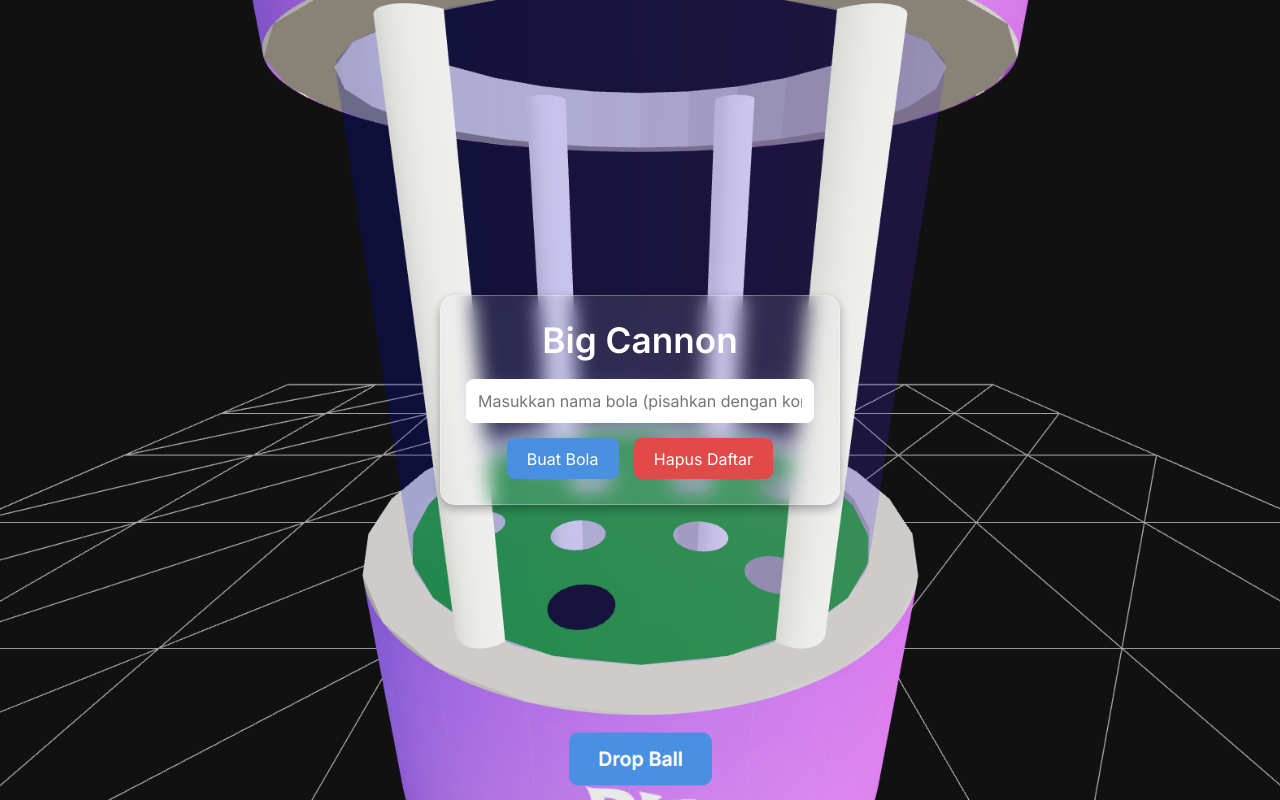
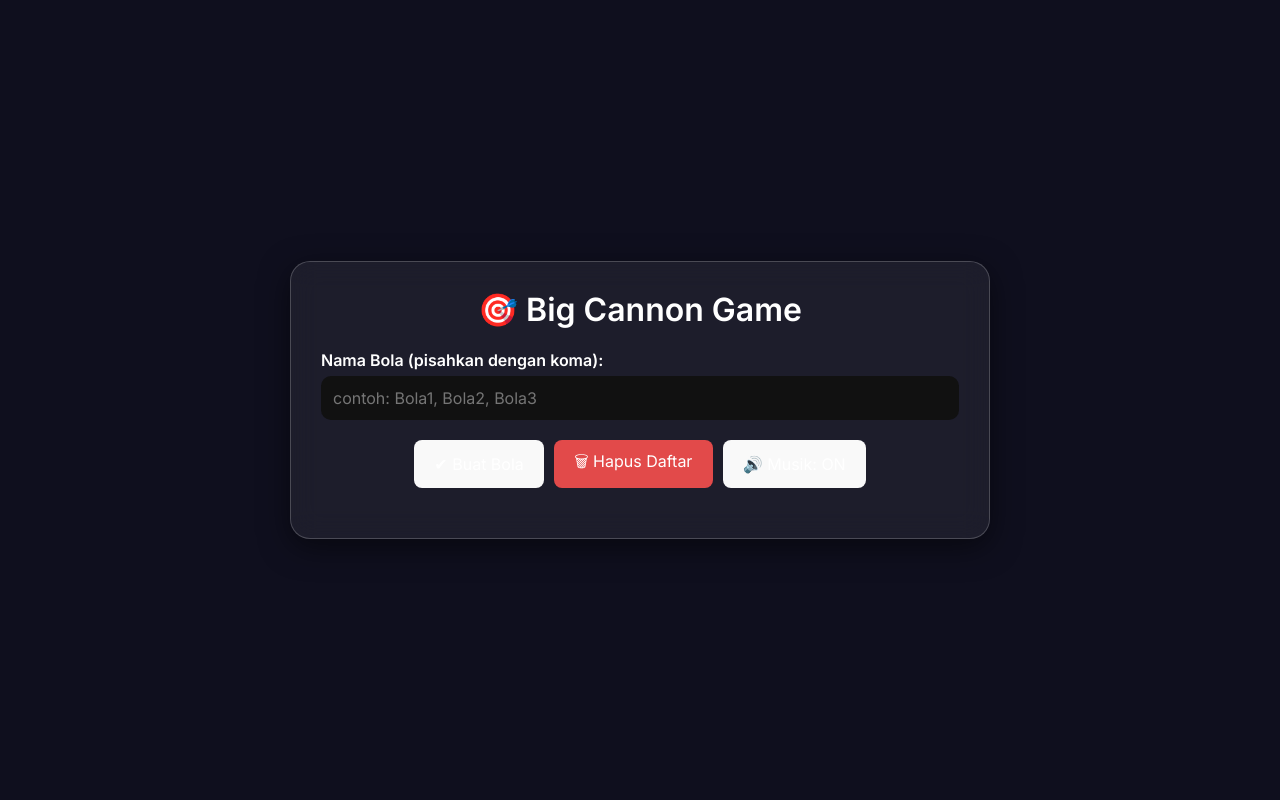
Before and after one commit to achidoang/big-cannon-react, a React (Vite) app: page / in a window 1280 px wide. Built offline with nearby package versions, Linux system fonts and the light colour scheme.

Commit message:
menambah music, perbaikan ui

```diff
--- a/src/App.jsx
+++ b/src/App.jsx
@@ -6,6 +6,9 @@ import GameScene from "./pages/GameScene";
 import MainMenu from "./pages/MainMenu";
 import useGameStore from "./core/state/useGameStore";
 import { OrbitControls } from "@react-three/drei";
+import { useEffect, useState } from "react";
+import useMusicStore from "./core/state/useMusicStore";
+
 import "./styles/DaftarBola.css";
 
 function App() {
@@ -14,6 +17,37 @@ function App() {
   const dropBall = useGameStore((state) => state.dropBall);
   const gameFinished = useGameStore((state) => state.gameFinished);
   const setGameFinished = useGameStore((state) => state.setGameFinished);
+
+  const [showSessionPopup, setShowSessionPopup] = useState(false);
+  const currentIteration = useGameStore((state) => state.currentIteration);
+
+  const [showConfirmPopup, setShowConfirmPopup] = useState(false);
+  const toggleMusic = useMusicStore((state) => state.toggleMusic);
+  const playMusic = useMusicStore((state) => state.playMusic);
+  const isMusicPlaying = useMusicStore((state) => state.isPlaying);
+
+  useEffect(() => {
+    if (currentIteration > 1) {
+      setShowSessionPopup(true);
+      // setTimeout(() => setShowSessionPopup(false), 2000); // tampil 2 detik
+    }
+  }, [currentIteration]);
+
+  // autoplay saat awal
+  useEffect(() => {
+    const tryPlay = async () => {
+      try {
+        await playMusic();
+      } catch (err) {
+        const onUserInteraction = async () => {
+          await playMusic();
+          window.removeEventListener("click", onUserInteraction);
+        };
+        window.addEventListener("click", onUserInteraction);
+      }
+    };
+    tryPlay();
+  }, [playMusic]);
 
   return (
     <div style={{ width: "100vw", height: "100vh", background: "#111" }}>
@@ -50,7 +84,72 @@ function App() {
             </Suspense>
           </Canvas>
 
-          {/* {ballQueue.length > 0 && (
+          {/* Sidebar kiri: tombol musik & kembali */}
+          <div className="left-sidebar-container">
+            <button className="settings-button" onClick={toggleMusic}>
+              {isMusicPlaying ? "🔊" : "🔇"}
+            </button>
+            <button
+              className="back-menu-button"
+              onClick={() => setShowConfirmPopup(true)}
+            >
+              ⬅ Kembali
+            </button>
+          </div>
+
+          {/* Pop up pindah sesi */}
+          {showSessionPopup && (
+            <div className="popup-overlay">
+              <div className="popup-content">
+                <h3>✨ Sesi Baru Dimulai!</h3>
+                <p>Silakan lanjut untuk memulai sesi selanjutnya.</p>
+                <button
+                  className="popup-button"
+                  onClick={() => setShowSessionPopup(false)}
+                >
+                  Lanjut
+                </button>
+              </div>
+            </div>
+          )}
+
+          {/* pop up konfirmasi  */}
+          {showConfirmPopup && (
+            <div className="popup-overlay">
+              <div className="popup-content">
+                <h3>Konfirmasi</h3>
+                <p>
+                  Apakah Anda yakin ingin kembali ke menu utama? Semua progres
+                  akan direset.
+                </p>
+                <div
+                  style={{
+                    marginTop: 20,
+                    display: "flex",
+                    gap: 10,
+                    justifyContent: "center",
+                  }}
+                >
+                  <button
+                    className="popup-button"
+                    onClick={() => window.location.reload()}
+                  >
+                    Ya, kembali
+                  </button>
+                  <button
+                    className="popup-button"
+                    style={{ background: "#ccc", color: "#000" }}
+                    onClick={() => setShowConfirmPopup(false)}
+                  >
+                    Batal
+                  </button>
+                </div>
+              </div>
+            </div>
+          )}
+
+          {/* Sidebar kanan (daftar bola + tombol) */}
+          <div className="sidebar-container">
             <div className="ball-list-container">
               <h4 className="ball-list-title">Daftar Bola</h4>
               <ul className="ball-list">
@@ -62,11 +161,10 @@ function App() {
                 ))}
               </ul>
             </div>
-          )} */}
-
-          <button className="drop-ball-button" onClick={dropBall}>
-            Drop Ball
-          </button>
+            <button className="drop-ball-button" onClick={dropBall}>
+              Drop Ball
+            </button>
+          </div>
         </>
       )}
     </div>
--- a/src/core/components/HoleCover.jsx
+++ b/src/core/components/HoleCover.jsx
@@ -13,7 +13,7 @@ export default function HoleCover({ index, radius, angle, floorRef }) {
   return (
     <>
       <mesh ref={coverRef} visible={isClosed}>
-        <cylinderGeometry args={[0.37, 0.3, 0.35, 32]} />
+        <cylinderGeometry args={[0.45, 0.45, 0.35, 32]} />
         <meshStandardMaterial
           color="blue"
           transparent={!isClosed}
@@ -24,7 +24,7 @@ export default function HoleCover({ index, radius, angle, floorRef }) {
       </mesh>
 
       <mesh ref={physicsRef} visible={false}>
-        <cylinderGeometry args={[0.5, 0.5, 0.35, 32]} />
+        <cylinderGeometry args={[0.75, 0.75, 0.35, 32]} />
       </mesh>
     </>
   );
--- a/src/core/game/GameBoard.jsx
+++ b/src/core/game/GameBoard.jsx
@@ -45,7 +45,7 @@ export default function GameBoard() {
       </mesh>
 
       <RotatingFloor />
-      <HollowCylinder />
+      {/* <HollowCylinder /> */}
       <HollowCylinderTop />
 
       {balls.map((ball) => (
--- a/src/core/state/modules/BallStore.js
+++ b/src/core/state/modules/BallStore.js
@@ -23,6 +23,8 @@ export const createBallSlice = (set) => ({
     set((state) => {
       if (state.ballQueue.length === 0) {
         if (state.currentIteration < state.repeatCount) {
+          // Tambahkan resetHoles di sini
+          state.resetHoles?.();
           return {
             ballQueue: [...state.ballQueueBackup],
             currentIteration: state.currentIteration + 1,
--- a/src/core/state/modules/GameStatusStore.js
+++ b/src/core/state/modules/GameStatusStore.js
@@ -9,6 +9,8 @@ export const createGameStatusSlice = (set) => ({
   startGame: () =>
     set((state) => {
       if (state.ballQueue.length === 0) return;
+      state.resetHoles?.();
+
       return { isInGame: true, currentIteration: 1, gameFinished: false };
     }),
 
--- a/src/core/state/modules/HoleStore.js
+++ b/src/core/state/modules/HoleStore.js
@@ -41,4 +41,10 @@ export const createHoleSlice = (set) => ({
         closedHoles: updatedClosedHoles,
       };
     }),
+
+  resetHoles: () =>
+    set(() => ({
+      closedHoles: {},
+      holeCounters: {},
+    })),
 });
--- /dev/null
+++ b/src/core/state/useMusicStore.js
@@ -0,0 +1,36 @@
+// src/core/state/useMusicStore.js
+import { create } from "zustand";
+
+const audio = new Audio("/sound/music.mp3");
+audio.loop = true;
+
+const useMusicStore = create((set) => ({
+  isPlaying: false,
+
+  toggleMusic: async () => {
+    set((state) => {
+      if (state.isPlaying) {
+        audio.pause();
+      } else {
+        audio.play().catch(console.error);
+      }
+      return { isPlaying: !state.isPlaying };
+    });
+  },
+
+  playMusic: async () => {
+    try {
+      await audio.play();
+      set({ isPlaying: true });
+    } catch (err) {
+      console.error("Error playing music:", err);
+    }
+  },
+
+  pauseMusic: () => {
+    audio.pause();
+    set({ isPlaying: false });
+  },
+}));
+
+export default useMusicStore;
--- a/src/pages/MainMenu.jsx
+++ b/src/pages/MainMenu.jsx
@@ -2,7 +2,8 @@
 
 import { useState } from "react";
 import useGameStore from "../core/state/useGameStore";
-import "../styles/MainMenu.css"; // Kita buat file CSS terpisah untuk styling
+import "../styles/MainMenu.css";
+import useMusicStore from "../core/state/useMusicStore";
 
 export default function MainMenu() {
   const startGame = useGameStore((state) => state.startGame);
@@ -15,33 +16,25 @@ export default function MainMenu() {
   const [ballInput, setBallInput] = useState("");
   const [repeatInput, setRepeatInput] = useState("1");
 
+  const isMusicPlaying = useMusicStore((state) => state.isPlaying);
+  const toggleMusic = useMusicStore((state) => state.toggleMusic);
+
   const handleStart = () => {
     if (ballQueue.length === 0) return;
     const repeatCount = Math.max(1, parseInt(repeatInput, 10) || 1);
     setRepeatCount(repeatCount);
     setIsFading(true);
-    setTimeout(() => {
-      startGame();
-    }, 500);
+    setTimeout(() => startGame(), 500);
   };
 
-  const handleBallInputChange = (e) => {
-    setBallInput(e.target.value);
-  };
-
-  const handleRepeatInputChange = (e) => {
-    setRepeatInput(e.target.value);
-  };
-
+  const handleBallInputChange = (e) => setBallInput(e.target.value);
+  const handleRepeatInputChange = (e) => setRepeatInput(e.target.value);
   const handleSetBalls = () => {
     const names = ballInput
       .split(",")
       .map((name) => name.trim())
       .filter((name) => name.length > 0);
-
-    if (names.length > 0) {
-      setBallQueue(names);
-    }
+    if (names.length > 0) setBallQueue(names);
   };
 
   const handleClearBalls = () => {
@@ -52,35 +45,54 @@ export default function MainMenu() {
   return (
     <div className={`menu-container ${isFading ? "fade-out" : ""}`}>
       <div className="menu-content">
-        <h1>Big Cannon</h1>
+        <h1>🎯 Big Cannon Game</h1>
 
+        <label className="label">Nama Bola (pisahkan dengan koma):</label>
         <input
           type="text"
-          placeholder="Masukkan nama bola (pisahkan dengan koma)"
+          placeholder="contoh: Bola1, Bola2, Bola3"
           value={ballInput}
           onChange={handleBallInputChange}
         />
-        <button onClick={handleSetBalls}>Buat Bola</button>
+
+        <div className="button-group">
+          <button onClick={handleSetBalls}>✔ Buat Bola</button>
           <button className="danger" onClick={handleClearBalls}>
-          Hapus Daftar
+            🗑 Hapus Daftar
           </button>
+
+          <button onClick={toggleMusic}>
+            {isMusicPlaying ? "🔊 Musik: ON" : "🔇 Musik: OFF"}
+          </button>
+        </div>
 
         {ballQueue.length > 0 && (
           <div className="ball-list">
-            <h3>Daftar Bola:</h3>
-            <p>{ballQueue.map((ball) => ball.name).join(", ")}</p>
+            <h3>🎱 Daftar Bola:</h3>
 
+            <div className="ball-scroll">
+              <ul className="ball-items">
+                {ballQueue.map((ball, index) => (
+                  <li key={index} className="ball-item">
+                    <span>{index + 1}.</span> <span>{ball.name}</span>
+                  </li>
+                ))}
+              </ul>
+            </div>
+
+            <div className="repeat-control">
+              <label className="label">🔁 Jumlah Pengulangan:</label>
               <input
                 type="number"
                 min="1"
-              placeholder="Jumlah pengulangan"
                 value={repeatInput}
                 onChange={handleRepeatInputChange}
               />
 
               <button className="start-btn" onClick={handleStart}>
-              Start
+                🚀 Mulai Permainan
               </button>
+            </div>
           </div>
         )}
       </div>
--- a/src/styles/DaftarBola.css
+++ b/src/styles/DaftarBola.css
@@ -1,90 +1,183 @@
+body,
+html,
+#root {
+  margin: 0;
+  padding: 0;
+  width: 100%;
+  height: 100%;
+  font-family: "Poppins", sans-serif;
+  background-color: #101010;
+  overflow: hidden;
+}
+
 /* Container utama */
 .app-container {
+  position: relative;
   width: 100vw;
   height: 100vh;
-  background: #111;
+  background: linear-gradient(135deg, #1e1e1e, #0a0a0a);
   display: flex;
   align-items: center;
   justify-content: center;
-  position: relative;
 }
 
-/* Daftar Bola */
-.ball-list-container {
+/* Sidebar */
+.sidebar-container,
+.left-sidebar-container {
   position: absolute;
-  top: 15px;
-  right: 15px;
-  background: rgba(20, 20, 20, 0.9);
-  padding: 12px 16px;
-  border-radius: 8px;
-  box-shadow: 0 4px 8px rgba(0, 0, 0, 0.3);
-  color: white;
-  font-family: "Arial", sans-serif;
-  width: 180px;
-  max-height: 80vh; /* Maksimal 75% tinggi layar */
-  overflow-y: auto; /* Aktifkan scroll jika daftar terlalu panjang */
+  top: 20px;
+  background: rgba(30, 30, 30, 0.8);
+  backdrop-filter: blur(10px);
+  border: 1px solid rgba(255, 255, 255, 0.2);
+  border-radius: 16px;
+  padding: 20px;
+  width: 250px;
+  display: flex;
+  flex-direction: column;
+  gap: 20px;
+  color: #f0f0f0;
+  box-shadow: 0 8px 20px rgba(0, 0, 0, 0.4);
 }
 
-/* Gaya judul daftar bola */
+.sidebar-container {
+  right: 20px;
+}
+
+.left-sidebar-container {
+  left: 20px;
+}
+
 .ball-list-title {
-  font-size: 14px;
-  font-weight: bold;
+  font-size: 16px;
+  font-weight: 600;
   margin-bottom: 8px;
   text-align: center;
+  letter-spacing: 1px;
+  color: #ffd700;
 }
 
-/* Daftar bola */
 .ball-list {
   list-style: none;
+  max-height: 300px;
+  overflow-y: auto;
   padding: 0;
   margin: 0;
-  max-height: calc(
-    75vh - 40px
-  ); /* Menyesuaikan tinggi agar tidak melebihi container */
-  overflow-y: auto;
 }
 
-/* Item bola */
 .ball-item {
-  padding: 6px 10px;
-  margin: 4px 0;
-  border-radius: 4px;
-  text-align: left;
-  font-size: 13px;
+  padding: 10px;
+  background: rgba(255, 255, 255, 0.07);
+  margin-bottom: 6px;
+  border-radius: 10px;
+  font-size: 14px;
+  transition: background 0.2s ease;
+  border: 1px solid rgba(255, 255, 255, 0.1);
 }
 
-/* Custom Scrollbar */
-.ball-list::-webkit-scrollbar {
-  width: 6px;
+.ball-item:hover {
+  background: rgba(255, 255, 255, 0.15);
 }
 
-.ball-list::-webkit-scrollbar-thumb {
-  background: rgba(255, 255, 255, 0.5);
-  border-radius: 4px;
-}
-
-.ball-list::-webkit-scrollbar-thumb:hover {
-  background: rgba(255, 255, 255, 0.8);
-}
-
-/* Tombol Drop Ball */
+/* Tombol */
 .drop-ball-button {
-  position: absolute;
-  bottom: 20px;
-  left: 50%;
-  transform: translateX(-50%);
-  background: linear-gradient(45deg, #ff8a00, #e52e71);
-  color: white;
+  background: #00ffaa;
+  color: #000;
+  border: none;
+  padding: 14px;
+  border-radius: 12px;
+  font-weight: bold;
   font-size: 16px;
-  font-weight: bold;
-  padding: 12px 24px;
-  border: none;
-  border-radius: 8px;
   cursor: pointer;
-  transition: 0.3s ease-in-out;
+  transition: transform 0.2s ease, box-shadow 0.2s ease;
+  box-shadow: 0 4px 14px rgba(4, 249, 114, 0.3);
 }
 
 .drop-ball-button:hover {
-  background: linear-gradient(45deg, #e52e71, #ff8a00);
-  transform: translateX(-50%) scale(1.05);
+  transform: scale(1.05);
+  box-shadow: 0 6px 18px rgba(20, 253, 144, 0.884);
 }
+
+.sidebar-buttons button {
+  background: rgba(255, 255, 255, 0.1);
+  color: #fff;
+  border: 1px solid rgba(255, 255, 255, 0.2);
+  padding: 10px;
+  border-radius: 10px;
+  cursor: pointer;
+  transition: background 0.2s ease, border 0.2s ease;
+}
+
+.sidebar-buttons button:hover {
+  background: rgba(255, 255, 255, 0.2);
+  border-color: rgba(255, 255, 255, 0.4);
+}
+
+/* Popup */
+.popup-overlay {
+  position: fixed;
+  top: 0;
+  left: 0;
+  width: 100%;
+  height: 100%;
+  backdrop-filter: blur(4px);
+  background: rgba(0, 0, 0, 0.6);
+  display: flex;
+  justify-content: center;
+  align-items: center;
+  z-index: 999;
+  animation: fadeIn 0.4s ease-in-out;
+}
+
+.popup-content {
+  background: rgba(30, 30, 30, 0.95);
+  padding: 30px 40px;
+  border-radius: 20px;
+  color: #fff;
+  border: 1px solid rgba(255, 255, 255, 0.15);
+  box-shadow: 0 10px 25px rgba(0, 0, 0, 0.5);
+  text-align: center;
+  animation: popIn 0.4s ease-in-out;
+}
+
+.popup-content h3 {
+  font-size: 22px;
+  color: #00ffaa;
+  margin-bottom: 10px;
+}
+
+.popup-button {
+  margin-top: 15px;
+  background: #00ffaa;
+  color: #000;
+  padding: 10px 20px;
+  border-radius: 8px;
+  border: none;
+  cursor: pointer;
+  font-weight: bold;
+  transition: background 0.2s ease;
+}
+
+.popup-button:hover {
+  background: #00dd99;
+}
+
+/* Animasi */
+@keyframes popIn {
+  0% {
+    transform: scale(0.8);
+    opacity: 0;
+  }
+  100% {
+    transform: scale(1);
+    opacity: 1;
+  }
+}
+
+@keyframes fadeIn {
+  from {
+    opacity: 0;
+  }
+  to {
+    opacity: 1;
+  }
+}
--- a/src/styles/MainMenu.css
+++ b/src/styles/MainMenu.css
@@ -1,78 +1,91 @@
 @import url("https://fonts.googleapis.com/css2?family=Inter:wght@400;600&display=swap");
 
 :root {
-  --primary-bg: #1e1e2e;
-  --glass-bg: rgba(255, 255, 255, 0.1);
-  --border-color: rgba(255, 255, 255, 0.3);
-  --text-color: white;
-  --accent: #4a90e2;
+  --primary-bg: #0f0f1e;
+  --glass-bg: rgba(255, 255, 255, 0.06);
+  --border-color: rgba(255, 255, 255, 0.2);
+  --text-color: #ffffff;
+  --accent: #4aa8e2;
   --danger: #e24a4a;
+}
+
+body {
+  font-family: "Inter", sans-serif;
 }
 
 .menu-container {
   position: absolute;
   width: 100vw;
   height: 100vh;
-  background: var(--primary-bg) url("../assets/bg-game.png") no-repeat center
-    center/cover;
+  background: var(--primary-bg);
   display: flex;
   justify-content: center;
   align-items: center;
+  padding: 20px;
   transition: opacity 0.5s ease-out;
-  padding: 20px;
 }
 
 .menu-content {
+  background: var(--glass-bg);
+  border: 1px solid var(--border-color);
+  padding: 30px;
+  border-radius: 20px;
+  backdrop-filter: blur(14px);
+  box-shadow: 0 8px 30px rgba(0, 0, 0, 0.5);
+  width: 100%;
+  max-width: 700px;
+  color: var(--text-color);
   text-align: center;
-  background: var(--glass-bg);
-  padding: 25px;
-  border-radius: 15px;
-  backdrop-filter: blur(10px);
-  box-shadow: 0 4px 10px rgba(0, 0, 0, 0.3);
-  border: 1px solid var(--border-color);
-  width: 90%;
-  max-width: 400px;
 }
 
 .menu-content h1 {
+  font-size: 2rem;
+  margin-bottom: 20px;
   color: var(--text-color);
-  font-size: 2.2rem;
-  margin-bottom: 20px;
-  font-family: "Inter", sans-serif;
+}
+
+.label {
+  display: block;
+  text-align: left;
+  margin-bottom: 4px;
+  font-weight: 600;
 }
 
 input {
   width: 100%;
   padding: 12px;
-  border-radius: 8px;
+  border-radius: 10px;
   border: none;
+  font-size: 1rem;
+  margin-bottom: 20px;
+  background-color: #111;
+  color: white;
   outline: none;
-  font-size: 1rem;
-  margin-bottom: 15px;
-  text-align: center;
-  transition: 0.3s;
+  box-shadow: 0 0 0 2px transparent;
+  transition: box-shadow 0.3s;
 }
 
 input:focus {
-  box-shadow: 0 0 8px var(--accent);
+  box-shadow: 0 0 6px 2px var(--accent);
 }
 
 .button-group {
   display: flex;
-  flex-wrap: wrap;
+  justify-content: center;
   gap: 10px;
-  justify-content: center;
+  margin-bottom: 20px;
 }
 
 button {
-  padding: 12px 20px;
+  padding: 12px 10px;
+  border-radius: 10px;
+  font-weight: 600;
+  border: none;
   font-size: 1rem;
-  border: none;
-  border-radius: 8px;
   cursor: pointer;
-  font-weight: 600;
-  transition: 0.3s ease-in-out;
-  font-family: "Inter", sans-serif;
+  background: var(--accent);
+  color: white;
+  transition: all 0.3s;
 }
 
 button:hover {
@@ -80,74 +93,80 @@ button:hover {
 }
 
 button:active {
-  transform: scale(0.98);
-}
-
-button:not(.danger, .start-btn) {
-  background: var(--accent);
-  color: white;
+  transform: scale(0.95);
 }
 
 button.danger {
   background: var(--danger);
-  color: white;
-  margin-left: 15px;
 }
 
 button.start-btn {
   background: white;
   color: var(--primary-bg);
-  margin-top: 15px;
-}
-
-button:disabled {
-  background: gray;
-  cursor: not-allowed;
+  margin-top: 5px;
+  font-weight: bold;
 }
 
 .ball-list {
-  margin-top: 20px;
-}
-
-.ball-list h3 {
-  color: var(--text-color);
-  font-size: 1.2rem;
-  margin-bottom: 10px;
+  margin-top: 15px;
+  text-align: left;
 }
 
 .ball-list ul {
-  list-style: none;
-  padding: 0;
-}
-
-.ball-list li {
-  color: var(--text-color);
-  font-size: 1rem;
-  padding: 5px 0;
+  padding-left: 1.2rem;
+  list-style-type: disc;
+  margin-bottom: 10px;
 }
 
 .fade-out {
   opacity: 0;
 }
 
-/* Media Query untuk layar kecil */
 @media (max-width: 480px) {
   .menu-content {
     padding: 15px;
-    border-radius: 10px;
   }
 
   .menu-content h1 {
     font-size: 1.8rem;
   }
 
-  input {
-    font-size: 0.9rem;
-    padding: 10px;
+  input,
+  button {
+    font-size: 0.95rem;
   }
 
-  button {
-    font-size: 0.9rem;
-    padding: 10px 15px;
+  .button-group {
+    flex-direction: column;
   }
 }
+
+.ball-scroll {
+  max-height: 160px;
+  overflow-y: auto;
+  margin-bottom: 20px;
+  padding-right: 5px;
+}
+
+.ball-items {
+  padding: 0;
+  margin: 0;
+  list-style: none;
+}
+
+.ball-item {
+  display: flex;
+  gap: 7px;
+  align-items: center;
+  background: rgba(255, 255, 255, 0.05);
+  padding: 10px 15px;
+  margin-bottom: 8px;
+  border-radius: 12px;
+  font-weight: 500;
+  animation: fadeInUp 0.3s ease;
+}
+
+.repeat-control {
+  border-top: 1px solid rgba(255, 255, 255, 0.2);
+  padding-top: 15px;
+}
```
Also changed, not shown: src/core/hook/UseHoleCoverLogic.js (+11 -4 lines), 1 other file (tests, documents, lock files or other folders). Lines whose indentation alone changed are shown as unchanged.
